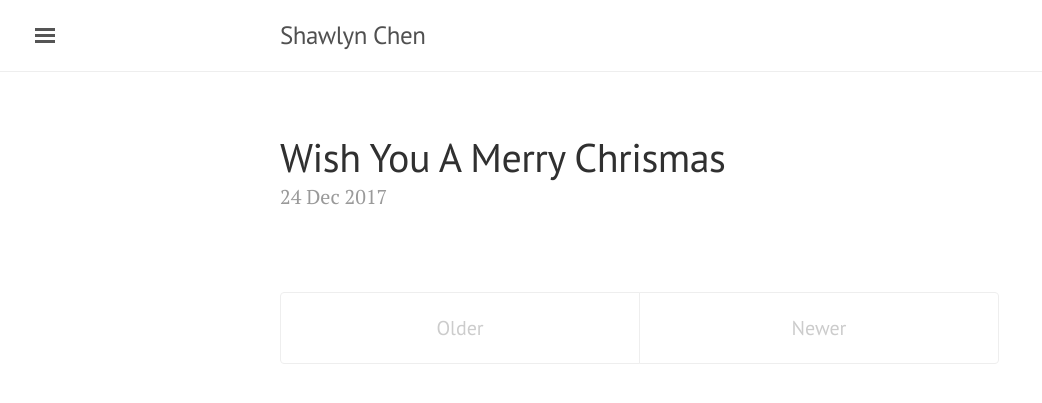
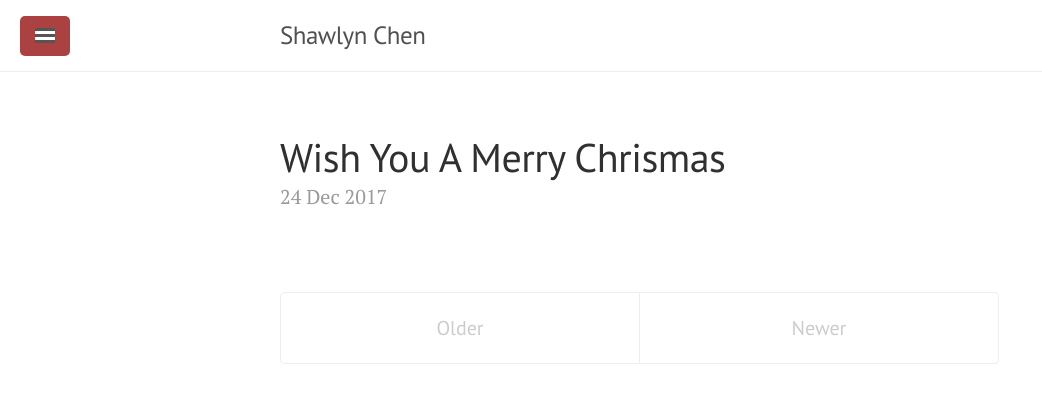
Before and after one commit to shawlynchen/shawlynchen.github.io, a Jekyll site: the page built from index.html, in a window 1280 px wide. Shown: the top 403 px of the page, without its empty margins (0-1042 px from the left). Built offline with Jekyll 4.4.1, drawn with Linux system fonts in a browser that asks for light colours; the list of posts is cut into pages by our own code.

Commit message:
update sidebar color

```diff
--- a/public/css/lanyon.css
+++ b/public/css/lanyon.css
@@ -151,7 +151,7 @@
   font-family: "PT Sans", Helvetica, Arial, sans-serif;
   font-size: .875rem; /* 15px */
   color: rgba(255,255,255,.6);
-  background-color: #202020;
+  background-color: #ac4142;
   -webkit-transition: all .3s ease-in-out;
           transition: all .3s ease-in-out;
 }
@@ -216,8 +216,8 @@
   left: 1rem;
   display: block;
   padding: .25rem .75rem;
-  color: #ac4142;
-  background-color: #fff;
+  color: #505050;
+  background-color: #ac4142;
   border-radius: .25rem;
   cursor: pointer;
 }
```
